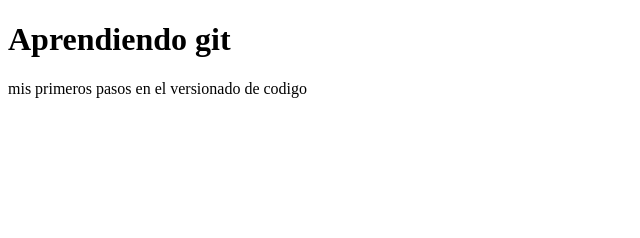
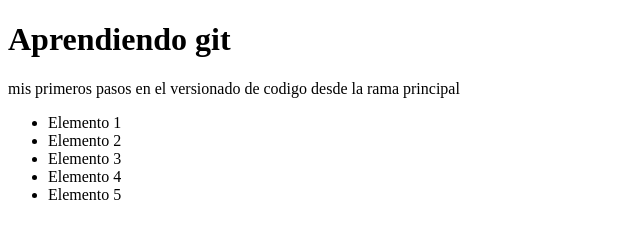
Before and after one commit to SantiagoAlvP/youtube-git, a plain HTML site: page index.html in a window 1280 px wide. Shown: the whole page, without its empty margins (0-640 px from the left). Drawn offline with Linux system fonts and the light colour scheme.

```diff
--- a/index.html
+++ b/index.html
@@ -7,6 +7,13 @@
 </head>
 <body>
     <h1>Aprendiendo git</h1>
-    <p>mis primeros pasos en el versionado de codigo</p>
+    <p>mis primeros pasos en el versionado de codigo desde la rama principal</p>
+    <ul>
+        <li>Elemento 1</li>
+        <li>Elemento 2</li>
+        <li>Elemento 3</li>
+        <li>Elemento 4</li>
+        <li>Elemento 5</li>
+    </ul>
 </body>
 </html>
```
